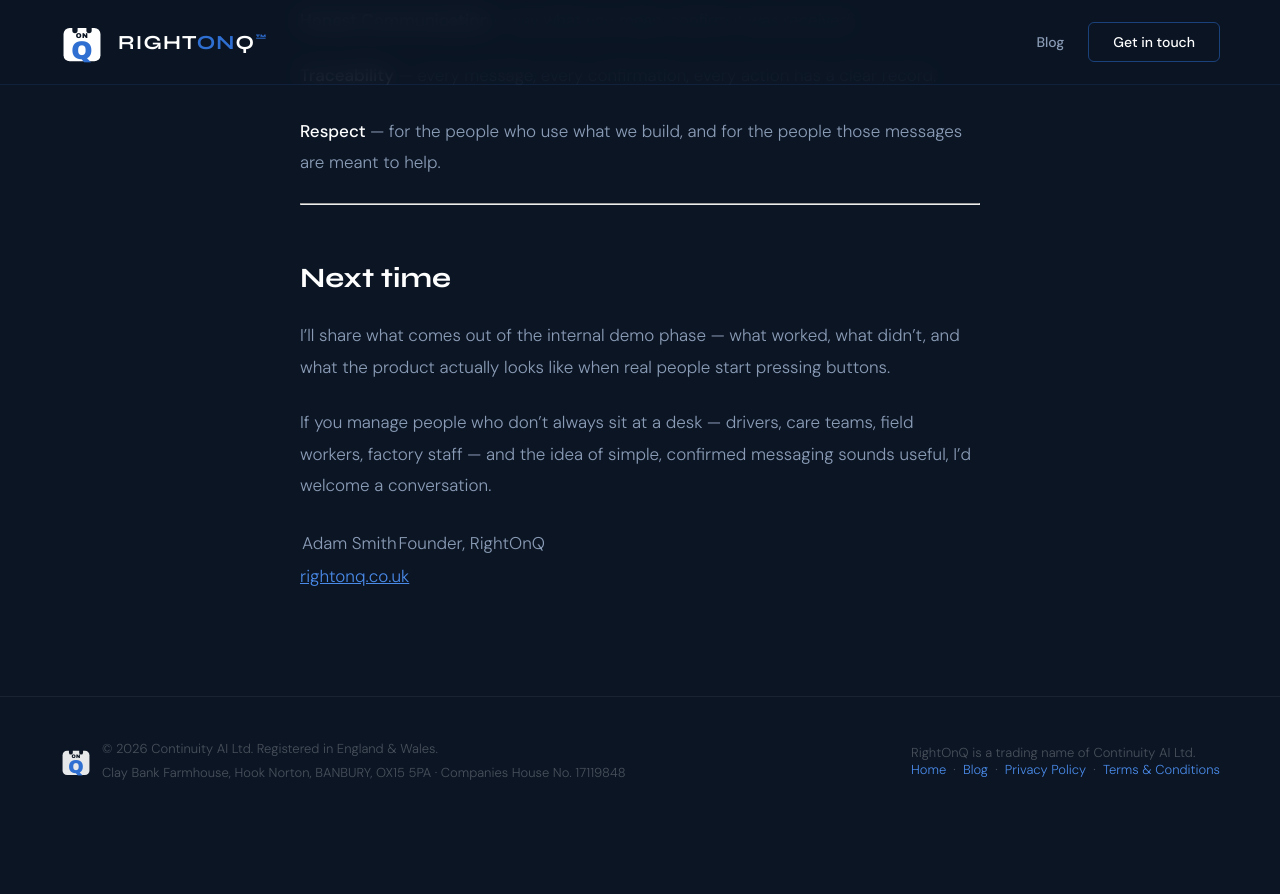
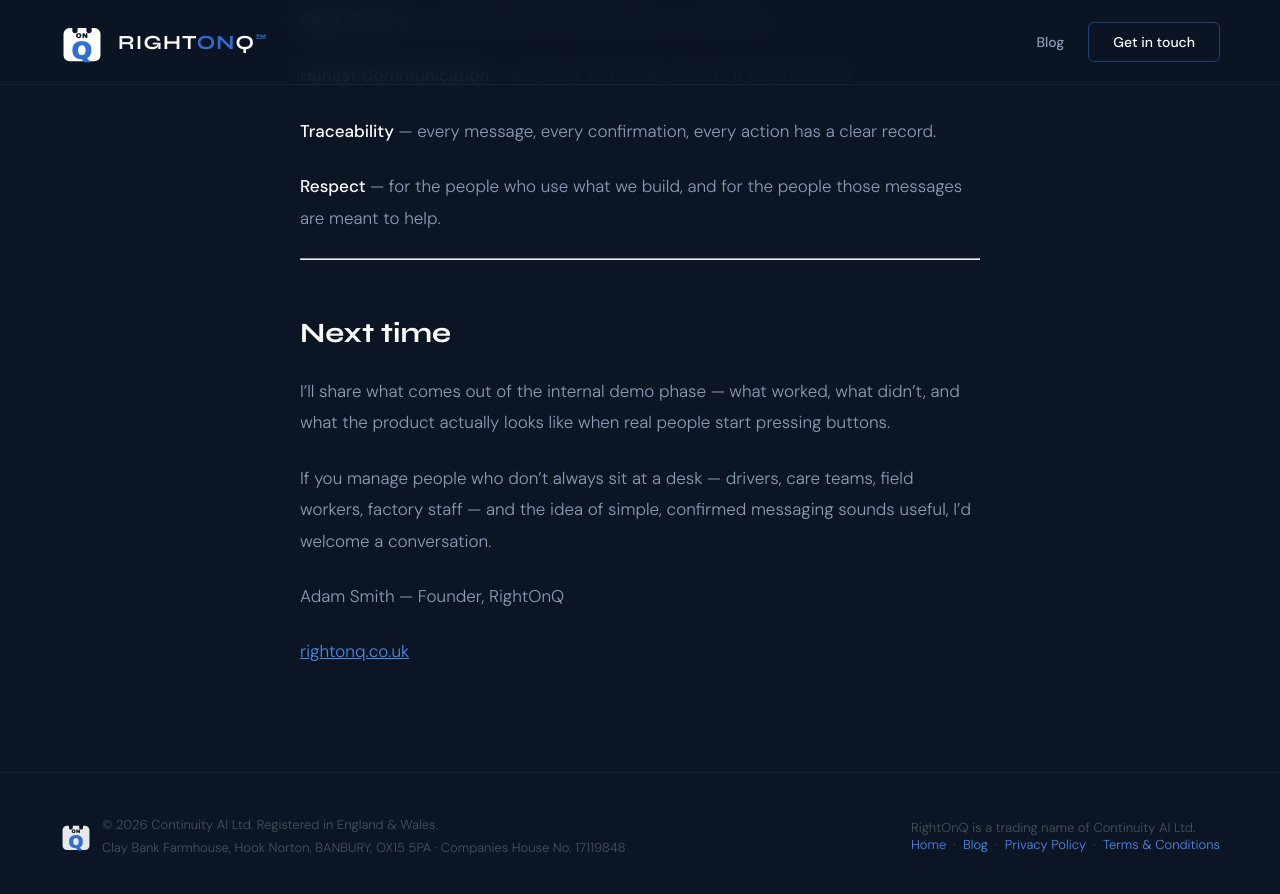
Before and after one commit to rightonq-code/rightonq-code.github.io, a Jekyll site: the page built from _posts/2026-04-03-building-an-ai-native-business.md, in a window 1280 px wide and 900 px high, scrolled down 6700 px. Shown: the top 894 px of the window. Built offline with Jekyll 4.4.1, drawn with Linux system fonts in a browser that asks for light colours; before the commit the page ends 7524 px from its top, so only the background shows below that.

Commit message:
Add br spacer before first HR; fix footer separator from pipe to em dash

```diff
--- a/_posts/2026-04-03-building-an-ai-native-business.md
+++ b/_posts/2026-04-03-building-an-ai-native-business.md
@@ -12,6 +12,8 @@
 In the last post, I talked about where RightOnQ came from — sitting in hospital waiting rooms, watching good people struggle with bad communication, and thinking: this could be so much simpler.
 
 This post is about what happened next.
+
+<br>
 
 ---
 
@@ -157,6 +159,6 @@
 
 If you manage people who don’t always sit at a desk — drivers, care teams, field workers, factory staff — and the idea of simple, confirmed messaging sounds useful, I’d welcome a conversation.
 
-Adam Smith | Founder, RightOnQ
+Adam Smith — Founder, RightOnQ
 
 [rightonq.co.uk](https://www.rightonq.co.uk)
```
